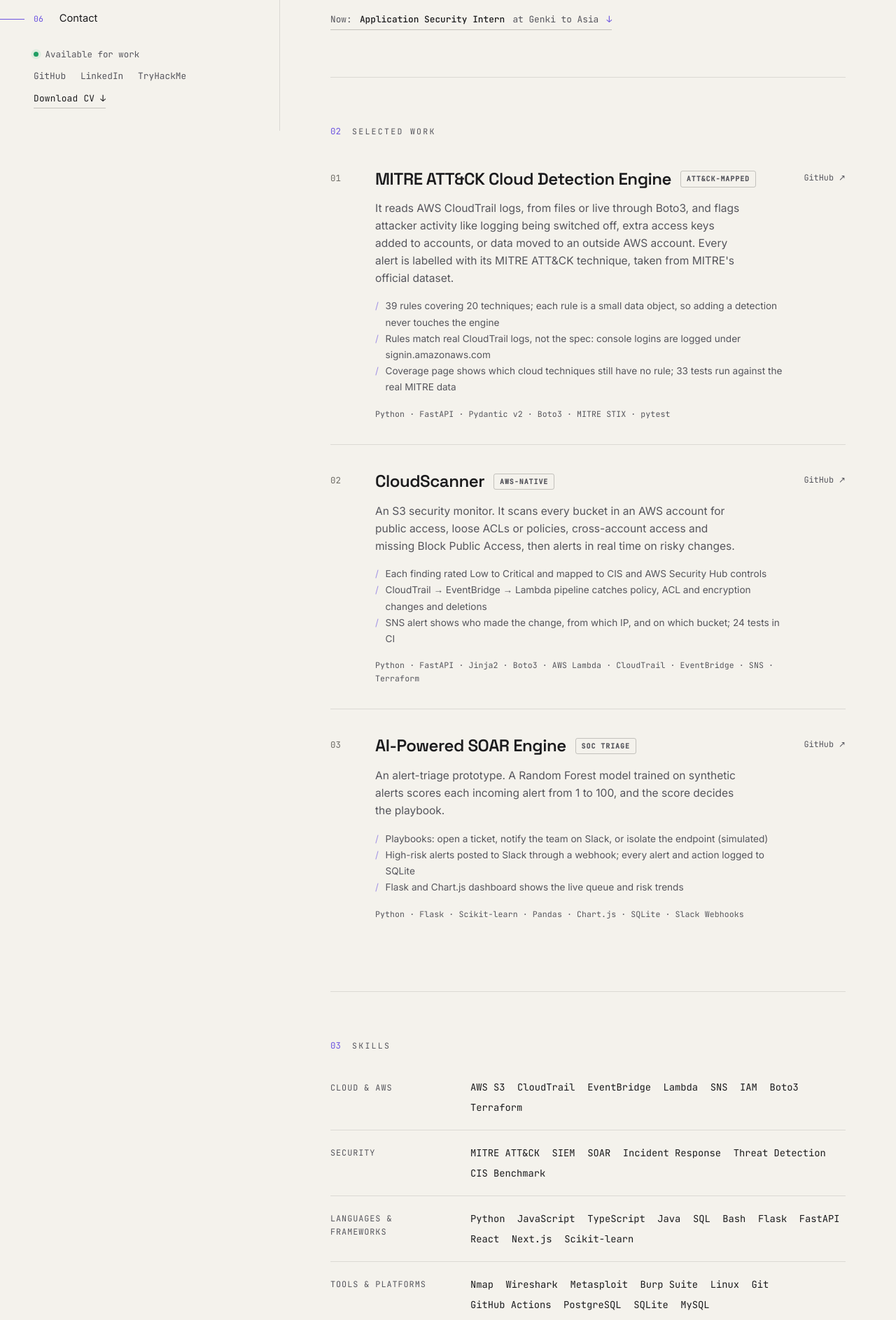
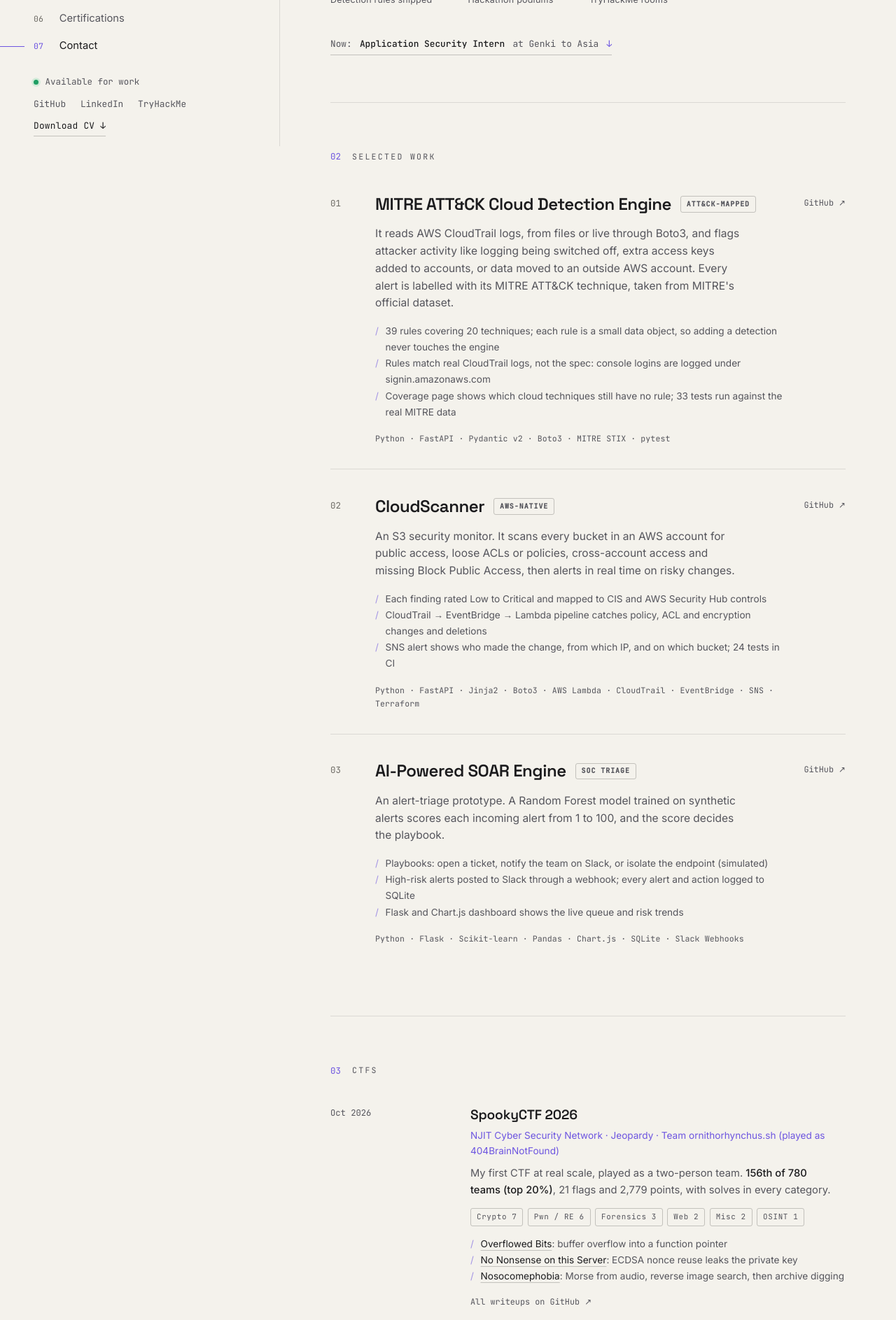
Before and after one commit to SanayKrishna/Portfolio-, a plain HTML site: page index.html in a window 1280 px wide. Shown: the part 591-2478 px from the top of the page at 70% size. Drawn offline with Linux system fonts and the light colour scheme.

Commit message:
Add CTFs section (SpookyCTF 2026), offensive skills row, CTF line in About

```diff
--- a/index.html
+++ b/index.html
@@ -4,20 +4,20 @@
 <meta charset="UTF-8" />
 <meta name="viewport" content="width=device-width, initial-scale=1.0" />
 <title>Sanay Krishna | Cloud Security · Security Operations</title>
-<meta name="description" content="Sanay Krishna, final-year BCA Honours student in Bengaluru building AWS threat detection, S3 security monitoring, and SOC alert triage tools." />
+<meta name="description" content="Sanay Krishna, final-year BCA Honours student in Bengaluru building AWS threat detection, S3 security monitoring, and SOC alert triage tools, plus CTF writeups." />
 <link rel="canonical" href="https://sanay.foo/" />
 <meta property="og:type" content="website" />
 <meta property="og:url" content="https://sanay.foo/" />
 <meta property="og:site_name" content="Sanay Krishna" />
 <meta property="og:title" content="Sanay Krishna | Cloud Security · Security Operations" />
-<meta property="og:description" content="AWS threat detection, S3 security monitoring, and SOC alert triage. BCA Honours, Chanakya University." />
+<meta property="og:description" content="AWS threat detection, S3 security monitoring, SOC alert triage, and CTF writeups. BCA Honours, Chanakya University." />
 <meta property="og:image" content="https://sanay.foo/assets/og-cover.png" />
 <meta property="og:image:width" content="1200" />
 <meta property="og:image:height" content="630" />
 <meta property="og:image:alt" content="Sanay Krishna, Cloud Security and Security Operations" />
 <meta name="twitter:card" content="summary_large_image" />
 <meta name="twitter:title" content="Sanay Krishna | Cloud Security · Security Operations" />
-<meta name="twitter:description" content="AWS threat detection, S3 security monitoring, and SOC alert triage. BCA Honours, Chanakya University." />
+<meta name="twitter:description" content="AWS threat detection, S3 security monitoring, SOC alert triage, and CTF writeups. BCA Honours, Chanakya University." />
 <meta name="twitter:image" content="https://sanay.foo/assets/og-cover.png" />
 <link rel="preconnect" href="https://fonts.googleapis.com" />
 <link rel="preconnect" href="https://fonts.gstatic.com" crossorigin />
@@ -241,6 +241,17 @@ body { transition: background-color 0.35s var(--ease), color 0.35s var(--ease);
 .sval span { font-family: 'JetBrains Mono', monospace; font-size: 0.86rem; color: var(--text); transition: color 0.2s var(--ease); cursor: default; }
 .sval span:hover { color: var(--accent); }
 
+/* ctfs */
+.ctf-hl { color: var(--text); font-weight: 500; }
+.ctf-cats { display: flex; flex-wrap: wrap; gap: 0.4rem; margin: 0.9rem 0 0; }
+.ctf-cats span { font-size: 0.68rem; letter-spacing: 0.06em; color: var(--dim); border: 1px solid var(--line-2); padding: 0.18rem 0.5rem; border-radius: 3px; }
+.ctf-links a { color: var(--text); text-decoration: underline 1px var(--line-2); text-underline-offset: 4px; transition: text-decoration-color 0.25s var(--ease), color 0.25s var(--ease); }
+.ctf-links a:hover { color: var(--accent); text-decoration-color: var(--accent); }
+.ctf-all { display: inline-block; margin-top: 1rem; font-size: 0.74rem; color: var(--dim); transition: color 0.25s var(--ease); }
+.ctf-all .arr { display: inline-block; transition: transform 0.25s var(--ease); }
+.ctf-all:hover { color: var(--text); }
+.ctf-all:hover .arr { transform: translate(2px,-2px); }
+
 /* experience */
 .exp { display: flex; flex-direction: column; }
 .erow { display: grid; grid-template-columns: 11rem 1fr; gap: 1.5rem; padding: 1.8rem 0; border-top: 1px solid var(--line); }
@@ -343,10 +354,11 @@ a.ctag:hover { background: rgba(70,208,138,0.08); border-color: var(--ok); }
       <nav class="index" data-rise style="animation-delay:.3s" aria-label="Sections">
         <a href="#about"><span class="n">01</span> About</a>
         <a href="#work"><span class="n">02</span> Selected work</a>
-        <a href="#skills"><span class="n">03</span> Skills</a>
-        <a href="#experience"><span class="n">04</span> Experience</a>
-        <a href="#certs"><span class="n">05</span> Certifications</a>
-        <a href="#contact"><span class="n">06</span> Contact</a>
+        <a href="#ctfs"><span class="n">03</span> CTFs</a>
+        <a href="#skills"><span class="n">04</span> Skills</a>
+        <a href="#experience"><span class="n">05</span> Experience</a>
+        <a href="#certs"><span class="n">06</span> Certifications</a>
+        <a href="#contact"><span class="n">07</span> Contact</a>
       </nav>
     </div>
 
@@ -366,7 +378,7 @@ a.ctag:hover { background: rgba(70,208,138,0.08); border-color: var(--ok); }
 
     <section id="about" class="sec" data-rise style="animation-delay:.18s">
       <div class="sec-head"><span class="sec-n mono">01</span><span class="sec-t mono">About</span></div>
-      <p class="lead">I'm a final-year BCA Honours student who'd rather build cloud security than study it. <span class="soft">The project I'm proudest of reads AWS CloudTrail logs and flags attacker activity, with every alert labelled by its MITRE ATT&amp;CK technique. The others watch S3 for risky changes and triage SOC alerts by risk. Based in Bengaluru, India. Most of my time goes to building detection systems and working through hands-on security labs.</span></p>
+      <p class="lead">I'm a final-year BCA Honours student who'd rather build cloud security than study it. <span class="soft">The project I'm proudest of reads AWS CloudTrail logs and flags attacker activity, with every alert labelled by its MITRE ATT&amp;CK technique. The others watch S3 for risky changes and triage SOC alerts by risk. Based in Bengaluru, India. Most of my time goes to building detection systems and working through hands-on security labs, and I play CTFs with my team, ornithorhynchus.sh.</span></p>
       <div class="stats">
         <div class="stat"><b>39</b><span>Detection rules shipped</span></div>
         <div class="stat"><b>02</b><span>Hackathon podiums</span></div>
@@ -427,8 +439,29 @@ a.ctag:hover { background: rgba(70,208,138,0.08); border-color: var(--ok); }
       </ol>
     </section>
 
+    <section id="ctfs" class="sec">
+      <div class="sec-head"><span class="sec-n mono">03</span><span class="sec-t mono">CTFs</span></div>
+      <div class="exp">
+        <div class="erow">
+          <div class="edate">Oct 2026</div>
+          <div>
+            <div class="erole">SpookyCTF 2026</div>
+            <div class="eorg">NJIT Cyber Security Network · Jeopardy · Team ornithorhynchus.sh (played as 404BrainNotFound)</div>
+            <p class="edesc">My first CTF at real scale, played as a two-person team. <b class="ctf-hl">156th of 780 teams (top 20%)</b>, 21 flags and 2,779 points, with solves in every category.</p>
+            <div class="ctf-cats mono"><span>Crypto 7</span><span>Pwn / RE 6</span><span>Forensics 3</span><span>Web 2</span><span>Misc 2</span><span>OSINT 1</span></div>
+            <ul class="proj-feat edesc-feat ctf-links">
+              <li><span><a href="https://github.com/SanayKrishna/spookyctf-2026-writeups/blob/main/pwn/cyberphobia-overflowed-bits.md" target="_blank" rel="noopener">Overflowed Bits</a>: buffer overflow into a function pointer</span></li>
+              <li><span><a href="https://github.com/SanayKrishna/spookyctf-2026-writeups/blob/main/crypto/no-nonsense-on-this-server.md" target="_blank" rel="noopener">No Nonsense on this Server</a>: ECDSA nonce reuse leaks the private key</span></li>
+              <li><span><a href="https://github.com/SanayKrishna/spookyctf-2026-writeups/blob/main/osint/nosocomephobia.md" target="_blank" rel="noopener">Nosocomephobia</a>: Morse from audio, reverse image search, then archive digging</span></li>
+            </ul>
+            <a class="ctf-all mono" href="https://github.com/SanayKrishna/spookyctf-2026-writeups" target="_blank" rel="noopener">All writeups on GitHub <span class="arr">↗</span></a>
+          </div>
+        </div>
+      </div>
+    </section>
+
     <section id="skills" class="sec">
-      <div class="sec-head"><span class="sec-n mono">03</span><span class="sec-t mono">Skills</span></div>
+      <div class="sec-head"><span class="sec-n mono">04</span><span class="sec-t mono">Skills</span></div>
       <div class="skills">
         <div class="srow">
           <div class="skey">Cloud &amp; AWS</div>
@@ -437,6 +470,10 @@ a.ctag:hover { background: rgba(70,208,138,0.08); border-color: var(--ok); }
         <div class="srow">
           <div class="skey">Security</div>
           <div class="sval"><span>MITRE ATT&amp;CK</span><span>SIEM</span><span>SOAR</span><span>Incident Response</span><span>Threat Detection</span><span>CIS Benchmark</span></div>
+        </div>
+        <div class="srow">
+          <div class="skey">Offensive / CTF</div>
+          <div class="sval"><span>Ghidra</span><span>CyberChef</span><span>steghide</span><span>binwalk</span><span>exiftool</span><span>Binary Exploitation</span><span>Applied Crypto</span><span>Steganography</span><span>OSINT</span></div>
         </div>
         <div class="srow">
           <div class="skey">Languages &amp; Frameworks</div>
@@ -450,7 +487,7 @@ a.ctag:hover { background: rgba(70,208,138,0.08); border-color: var(--ok); }
     </section>
 
     <section id="experience" class="sec">
-      <div class="sec-head"><span class="sec-n mono">04</span><span class="sec-t mono">Experience</span></div>
+      <div class="sec-head"><span class="sec-n mono">05</span><span class="sec-t mono">Experience</span></div>
       <div class="exp">
         <div class="erow">
           <div class="edate">Dec 2025 – Present</div>
@@ -486,7 +523,7 @@ a.ctag:hover { background: rgba(70,208,138,0.08); border-color: var(--ok); }
     </section>
 
     <section id="certs" class="sec">
-      <div class="sec-head"><span class="sec-n mono">05</span><span class="sec-t mono">Certifications</span></div>
+      <div class="sec-head"><span class="sec-n mono">06</span><span class="sec-t mono">Certifications</span></div>
       <div class="certs">
         <div class="crow">
           <div><div class="cname">Introduction to Cybersecurity</div><div class="cmeta">Cisco NetAcad · 2023</div></div>
@@ -504,7 +541,7 @@ a.ctag:hover { background: rgba(70,208,138,0.08); border-color: var(--ok); }
     </section>
 
     <section id="contact" class="sec">
-      <div class="sec-head"><span class="sec-n mono">06</span><span class="sec-t mono">Contact</span></div>
+      <div class="sec-head"><span class="sec-n mono">07</span><span class="sec-t mono">Contact</span></div>
       <a class="contact-mail" href="mailto:sanay.rein@gmail.com">sanay.rein@gmail.com</a>
       <p class="contact-sub">Reach out if you want to talk about cloud security, detection engineering, or the work I've built.</p>
       <div class="contact-links">
```
